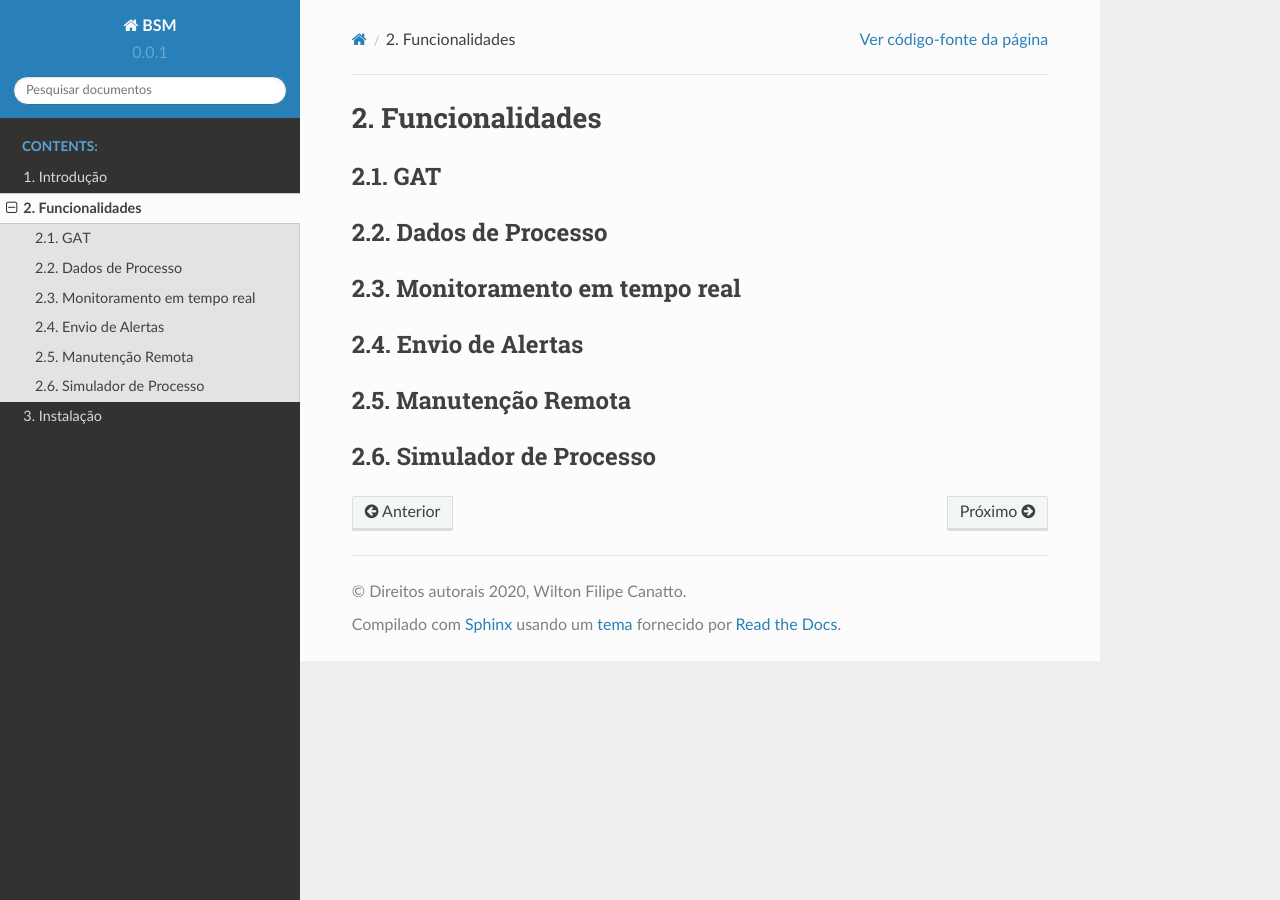
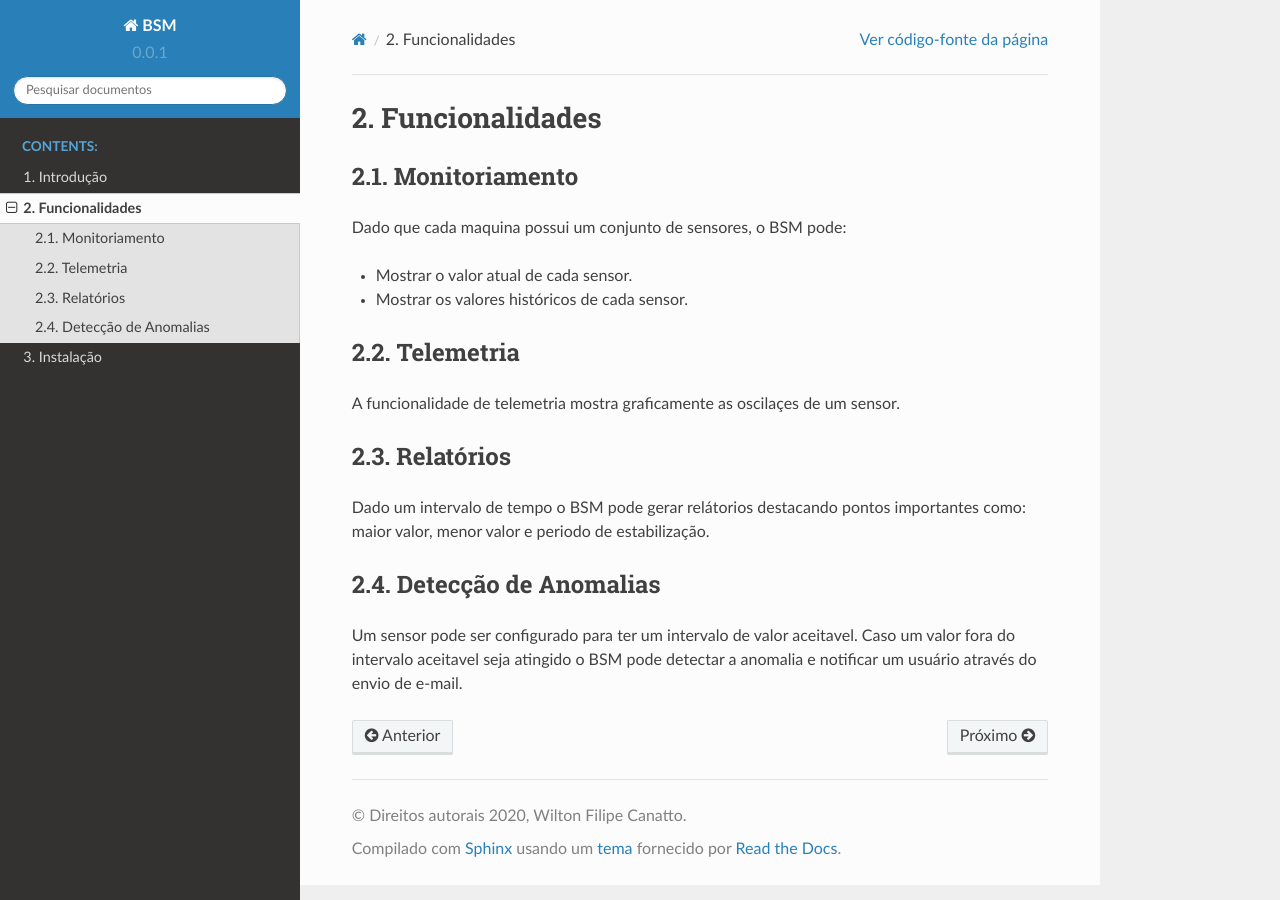
Before and after one commit to canattofilipe/bsm, a Sphinx documentation site: the page built from docs/functionalities.rst, in a window 1280 px wide. Built offline with Sphinx 7.4.7 and the Read the Docs theme 2.0.0, drawn with Linux system fonts in a browser that asks for light colours.

Commit message:
Update functionalities.rst

```diff
--- a/docs/functionalities.rst
+++ b/docs/functionalities.rst
@@ -1,20 +1,27 @@
 Funcionalidades
 ===============
 
-GAT
----
+Monitoriamento
+--------------
 
-Dados de Processo
------------------
+Dado que cada maquina possui um conjunto de sensores, o BSM pode:
 
-Monitoramento em tempo real
----------------------------
+- Mostrar o valor atual de cada sensor.
+- Mostrar os valores históricos de cada sensor.
 
-Envio de Alertas
-----------------
+Telemetria
+----------
 
-Manutenção Remota
------------------
+A funcionalidade de telemetria mostra graficamente as oscilaçes de um sensor.
 
-Simulador de Processo
+Relatórios
+----------
+
+Dado um intervalo de tempo o BSM pode gerar relátorios destacando pontos importantes como:
+maior valor, menor valor e periodo de estabilização.
+
+Detecção de Anomalias
 ---------------------
+
+Um sensor pode ser configurado para ter um intervalo de valor aceitavel. Caso um valor fora do intervalo aceitavel seja
+atingido o BSM pode detectar a anomalia e notificar um usuário através do envio de e-mail.
```
